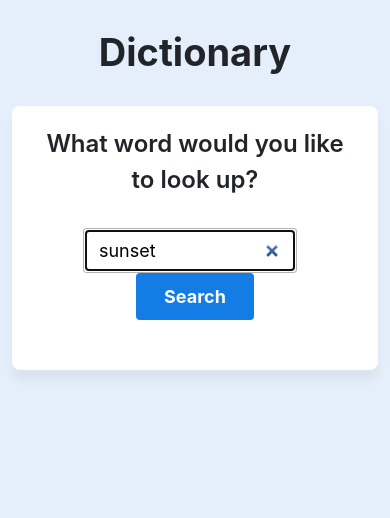
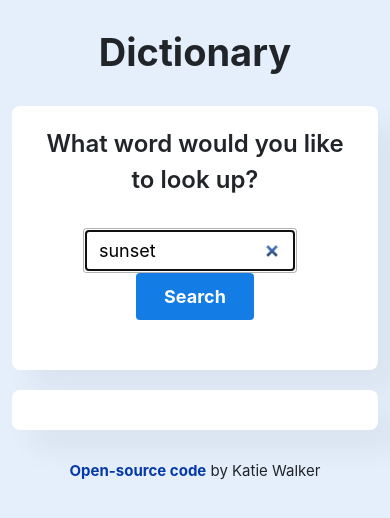
Before and after one commit to katiewalker126/dictionary-app, a React (Create React App) app: page / in a window 390 px wide. Shown: the top 518 px of the page. Built offline with nearby package versions, Linux system fonts and the light colour scheme; no server answers.

Commit message:
Added footer, improved phonetics, fixed console log errors

```diff
--- a/src/Dictionary.css
+++ b/src/Dictionary.css
@@ -3,7 +3,7 @@
   margin: 20px 0;
   padding: 20px 30px;
   border-radius: 8px;
-  box-shadow: 0 10px 10px rgba(0, 0, 0, 5%);
+  box-shadow: 20px 20px 30px rgba(0, 0, 0, 5%);
 }
 
 .Dictionary h1 {
@@ -42,3 +42,15 @@
   background: #0539aa;
   color: white;
 }
+
+.Dictionary footer {
+  text-align: center;
+  margin: 30px 10px;
+  font-size: 15px;
+}
+
+.Dictionary a {
+  text-decoration: none;
+  color: #0539aa;
+  font-weight: 650;
+}
--- a/src/Dictionary.js
+++ b/src/Dictionary.js
@@ -64,7 +64,19 @@ export default function Dictionary(props) {
           </form>
         </section>
         <Results results={results} />
-        <Photos photos={photos} />
+        <section>
+          <Photos photos={photos} />
+        </section>
+        <footer>
+          <a
+            href="https://github.com/katiewalker126/dictionary-app"
+            target="_blank"
+            rel="noopener noreferrer"
+          >
+            Open-source code
+          </a>{" "}
+          by Katie Walker
+        </footer>
       </div>
     );
   } else {
--- a/src/Meanings.js
+++ b/src/Meanings.js
@@ -9,11 +9,9 @@ export default function Meanings(props) {
       {props.meanings.definitions.map(function (definition, index) {
         return (
           <div key={index} className="results">
-            <p>
-              <div className="definitions">{definition.definition}</div>
-              <div className="examples">{definition.example}</div>
-              <Synonyms synonyms={definition.synonyms} />
-            </p>
+            <div className="definitions">{definition.definition}</div>
+            <div className="examples">{definition.example}</div>
+            <Synonyms synonyms={definition.synonyms} />
           </div>
         );
       })}
--- a/src/Phonetics.js
+++ b/src/Phonetics.js
@@ -10,9 +10,9 @@ export default function Phonetics(props) {
         target="_blank"
         rel="noopener noreferrer"
       >
-        <i class="fa-solid fa-volume-high"></i>
+        <i className="fa-solid fa-volume-high"></i>
       </a>
-      <span class="phonetics-text">{props.phonetics.text}</span>
+      <span className="phonetics-text">{props.phonetics.text}</span>
     </div>
   );
 }
--- a/src/Photos.js
+++ b/src/Photos.js
@@ -4,10 +4,9 @@ import "./Photos.css";
 export default function Photos(props) {
   if (props.photos) {
     return (
-      <section className="Photos">
+      <div className="Photos">
         <div className="row">
           {props.photos.map(function (photos, index) {
-            console.log(photos);
             return (
               <div className="col-4" key={index}>
                 <a
@@ -25,7 +24,7 @@ export default function Photos(props) {
             );
           })}
         </div>
-      </section>
+      </div>
     );
   } else {
     return null;
--- a/src/Results.js
+++ b/src/Results.js
@@ -9,7 +9,11 @@ export default function Results(props) {
       <div className="Results">
         <section>
           <h2>{props.results.word}</h2>
-          {props.results.phonetics.map(function (phonetics, index) {
+          {props.results.phonetics
+            .filter(function (phonetics) {
+              return phonetics.audio;
+            })
+            .map(function (phonetics, index) {
               if (index <= 0) {
                 return (
                   <div key={index}>
```
Lines whose indentation alone changed are shown as unchanged.
